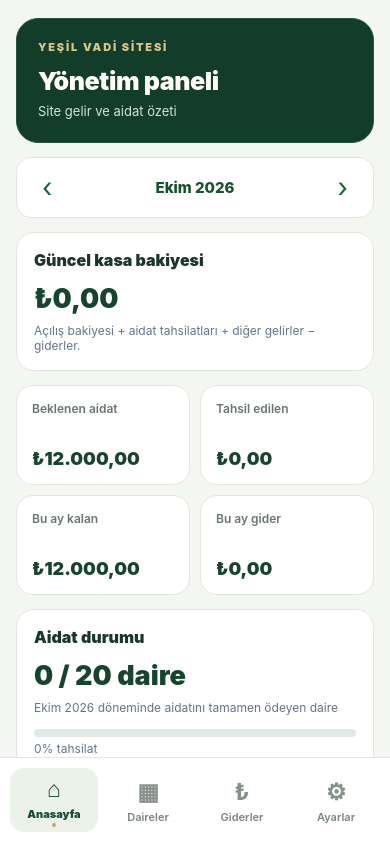
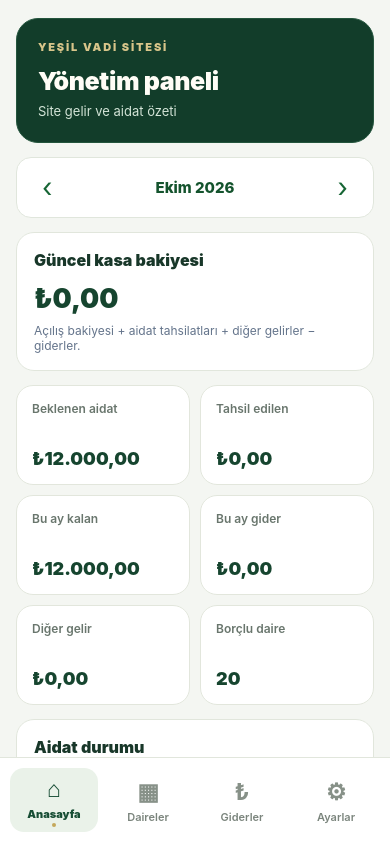
Before and after one commit to ilkerhemen-a11y/yesil-vadi-sitesi, a React Native app: screen / in a window 390 px wide. Built offline with nearby package versions, Linux system fonts and the light colour scheme.

Commit message:
Add debtor count and other income to dashboard

```diff
--- a/App.tsx
+++ b/App.tsx
@@ -109,6 +109,8 @@ export default function App() {
   const openingBalance = Number(data.openingBalance) || 0;
   const cashBalance = openingBalance + data.payments.reduce((sum, p) => sum + p.amount, 0) + totalOtherIncome - totalExpenses;
   const allDebt = data.apartments.reduce((sum, a) => sum + balanceFor(a.id, selectedMonth).debt, 0);
+  const debtorCount = data.apartments.filter(a => balanceFor(a.id, selectedMonth).debt > 0).length;
+  const monthOtherIncome = (data.incomes || []).filter(i => i.date.slice(0, 7) === selectedMonth).reduce((sum, i) => sum + i.amount, 0);
   const allCredit = data.apartments.reduce((sum, a) => sum + balanceFor(a.id, selectedMonth).credit, 0);
   const paidCount = data.apartments.filter(a => Math.min(monthDues, Math.max(0, paidThrough(a.id, selectedMonth) - previousDues)) >= monthDues && monthDues > 0).length;
 
@@ -211,7 +213,7 @@ export default function App() {
     {tab === "home" && <ScrollView contentContainerStyle={styles.content}>
       {header("Yönetim paneli", "Site gelir ve aidat özeti")}{monthPicker}
       <View style={styles.panel}><Text style={styles.panelTitle}>Güncel kasa bakiyesi</Text><Text style={styles.bigNumber}>{money(cashBalance)}</Text><Text style={styles.muted}>Açılış bakiyesi + aidat tahsilatları + diğer gelirler − giderler.</Text></View>
-      <View style={styles.grid}><Metric title="Beklenen aidat" value={money(monthExpected)} /><Metric title="Tahsil edilen" value={money(monthCollected)} /><Metric title="Bu ay kalan" value={money(monthRemaining)} /><Metric title="Bu ay gider" value={money(monthExpenses)} /></View>
+      <View style={styles.grid}><Metric title="Beklenen aidat" value={money(monthExpected)} /><Metric title="Tahsil edilen" value={money(monthCollected)} /><Metric title="Bu ay kalan" value={money(monthRemaining)} /><Metric title="Bu ay gider" value={money(monthExpenses)} /><Metric title="Diğer gelir" value={money(monthOtherIncome)} /><Metric title="Borçlu daire" value={String(debtorCount)} /></View>
       <View style={styles.panel}><Text style={styles.panelTitle}>Aidat durumu</Text><Text style={styles.bigNumber}>{paidCount} / {data.apartments.length} daire</Text><Text style={styles.muted}>{monthLabel(selectedMonth)} döneminde aidatını tamamen ödeyen daire</Text><View style={styles.track}><View style={[styles.progress, { width: (Math.min(100, monthExpected ? monthCollected / monthExpected * 100 : 0) + "%") as any }]} /></View><Text style={styles.muted}>{monthExpected ? Math.round(monthCollected / monthExpected * 100) : 0}% tahsilat</Text></View>
       <View style={styles.panel}><Text style={styles.panelTitle}>Toplam kalan borç</Text><Text style={styles.bigNumber}>{money(allDebt)}</Text><Text style={styles.muted}>Ödemeler önceki dönemlerin birikmiş borcunu da karşılar.</Text><Text style={styles.panelTitle}>Fazla ödeme bakiyesi</Text><Text style={styles.bigNumber}>{money(allCredit)}</Text><Text style={styles.muted}>Aidat borcunu aşan ödemeler sonraki dönemlere alacak olarak devreder.</Text></View>
       <View style={styles.panel}><Text style={styles.panelTitle}>Hızlı işlemler</Text><Action title="Daireleri ve ödemeleri görüntüle" onPress={() => setTab("apartments")} /><Action title="Yeni gider ekle" onPress={() => setTab("expenses")} /><Action title="Aidat tutarını ayarla" onPress={() => setTab("settings")} /></View>
```
